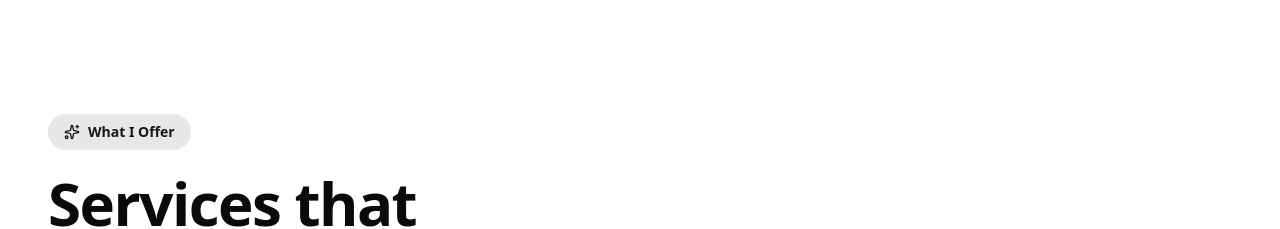
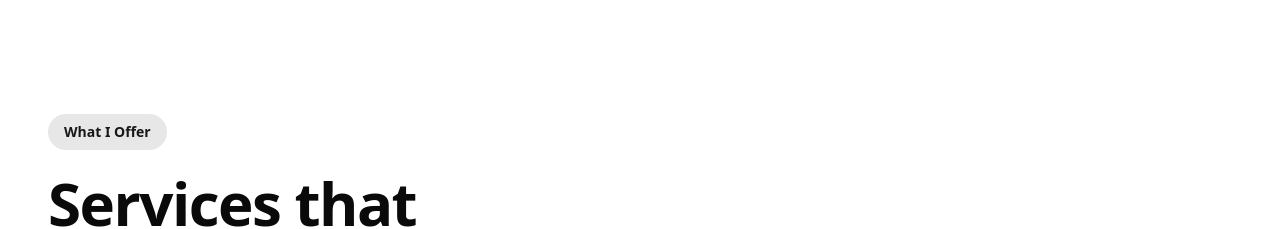
Before and after one commit to PascalSeth/portfolio-me, a Next.js app: page / in a window 1280 px wide. Shown: the part 9240-9469 px from the top of the page. Built offline with nearby package versions, Linux system fonts and the light colour scheme.

Commit message:
sparkles remove

```diff
--- a/app/components/Services.tsx
+++ b/app/components/Services.tsx
@@ -1,6 +1,6 @@
 'use client'
 import { motion } from "framer-motion";
-import { ArrowRight, Sparkles, Check } from "lucide-react";
+import { ArrowRight,  Check } from "lucide-react";
 
 const services = [
   {
@@ -92,7 +92,6 @@ export default function Services() {
             viewport={{ once: true }}
             className="inline-flex items-center gap-2 px-4 py-2 text-sm font-semibold rounded-full bg-primary/10 text-primary mb-5"
           >
-            <Sparkles className="w-4 h-4" />
             What I Offer
           </motion.span>
 
```
